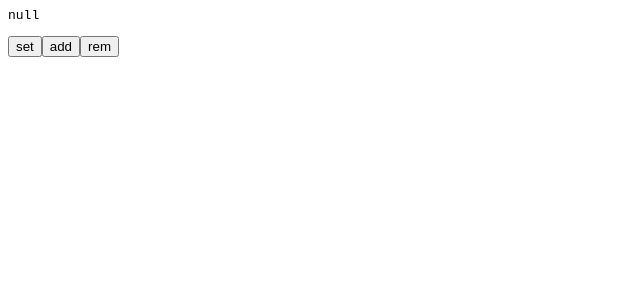
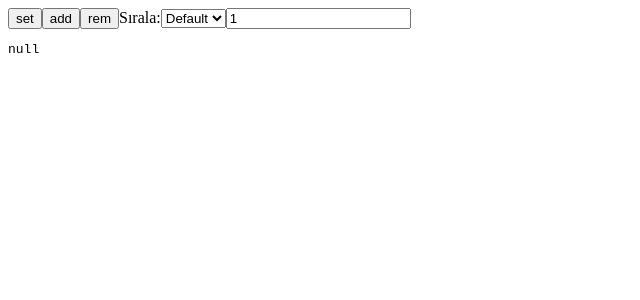
Before and after one commit to Squadrone61/rx-tur, an Angular app: page / in a window 1280 px wide. Shown: the top 300 px of the page, without its empty margins (0-640 px from the left). Built offline with nearby package versions, Linux system fonts and the light colour scheme.

Commit message:
3 files modified

```diff
--- a/src/app/app.component.ts
+++ b/src/app/app.component.ts
@@ -1,34 +1,63 @@
-import { Component, VERSION } from '@angular/core';
-import { Data } from './data.model';
-import { StoreService } from './store.service';
+import { Component } from '@angular/core';
+import { Data, mockData } from './data.model';
+import { StoreOptions, StoreService } from './store.service';
+
+const sortingOptions = new Map<string, Partial<StoreOptions<Data>>>([
+  ['0', { sortKey: 'createdAt', desc: false }],
+  ['1', { sortKey: 'score', desc: false }],
+  ['2', { sortKey: 'score', desc: true }],
+]);
 
 @Component({
   selector: 'my-app',
   template: `
-  <pre>{{ (list$ | async)?.newValue | json }}</pre>
-
   <button (click)="setItem()">set</button>
   <button (click)="add()">add</button>
   <button (click)="remove()">rem</button>
+
+  <label for="cars">Sırala:</label>
+  <select name="cars" id="cars" [ngModel]="0" (ngModelChange)="pickSort($event)">
+    <option [value]="0" selected>Default</option>
+    <option [value]="1">Puan</option>
+    <option [value]="2">Puan1</option>
+  </select>
+
+  <input type="number" [ngModel]="1" min="1" (ngModelChange)="changePage($event)">
+  <pre>{{ (list$ | async) | json }}</pre>
+
   `,
   styles: [],
 })
 export class AppComponent {
   list$ = this.store.getStore('list');
 
-  constructor(private store: StoreService<Data>) {}
+  constructor(private store: StoreService<Data>) {
+    store.setOptions(sortingOptions.get('0'));
+  }
 
   setItem() {
-    const value: Data[] = [{ name: 'bir', score: 1 }];
-    this.store.setStoreItem('list', value);
+    const value: Data[] = mockData;
+    this.store.setStore('list', value);
   }
 
   add() {
-    const value: Data = { name: 'bir', score: Math.random() * 100 };
+    const value: Data = {
+      name: 'bir',
+      score: Math.random() * 100,
+      createdAt: Date.now(),
+    };
     this.store.add('list', value);
   }
 
   remove() {
     this.store.remove('list', 'name', 'bir');
   }
+
+  pickSort(sort: string) {
+    this.store.setOptions(sortingOptions.get(sort));
+  }
+
+  changePage(page) {
+    this.store.setOptions({ page });
+  }
 }
--- a/src/app/data.model.ts
+++ b/src/app/data.model.ts
@@ -1,4 +1,15 @@
 export interface Data {
   name: string;
   score: number;
+  createdAt: number;
 }
+
+export const mockData: Data[] = [
+  { name: 'aaaa', score: 8, createdAt: 1654624453212 },
+  { name: 'bbbb', score: 4, createdAt: 1654624453453 },
+  { name: 'cccc', score: 5, createdAt: 1654624456756 },
+  { name: 'dddd', score: 1, createdAt: 1654624458903 },
+  { name: 'eeee', score: 4, createdAt: 1654624434583 },
+  { name: 'ffff', score: 7, createdAt: 1654624412383 },
+  { name: 'gggg', score: 2, createdAt: 1654624456783 },
+];
--- a/src/app/store.service.ts
+++ b/src/app/store.service.ts
@@ -1,28 +1,66 @@
 import { Injectable } from '@angular/core';
-import { fromEvent, filter, tap, map } from 'rxjs';
+import {
+  fromEvent,
+  filter,
+  map,
+  combineLatest,
+  BehaviorSubject,
+  tap,
+} from 'rxjs';
+
+export type NumberKeyOf<T> = {
+  [K in keyof T]: T[K] extends number ? K : null;
+}[keyof T];
+
+export interface StoreOptions<T> {
+  sortKey?: NumberKeyOf<T>;
+  desc: boolean;
+  page: number;
+  pageSize: number;
+}
+
+export function storeDefaults<T>(): StoreOptions<T> {
+  return { desc: true, pageSize: 5, page: 1 };
+}
+
+export function paginate<T>(array: T[], size:number, current:number) {
+  return array.slice((current - 1) * size, current * size);
+}
 
 @Injectable({
   providedIn: 'root',
 })
-export class StoreService<T> {
-  source$ = fromEvent(window, 'storage');
-
-  constructor() {}
+export class StoreService<T extends { createdAt: number }> {
+  private source$ = fromEvent(window, 'storage');
+  private _opts = new BehaviorSubject<StoreOptions<T>>(storeDefaults<T>());
 
   getStore(key: string) {
-    return this.source$.pipe(
+    const data = this.source$.pipe(
       filter((data: StorageEvent) => data.key === key),
-      map(({ newValue, oldValue }: StorageEvent) => ({
-        newValue: JSON.parse(newValue),
-        oldValue: JSON.parse(oldValue),
-      }))
+      map<StorageEvent, T[]>(({ newValue }: StorageEvent) =>
+        JSON.parse(newValue)
+      )
+    );
+    return combineLatest([data, this._opts]).pipe(
+      tap((_)=>console.log(_)),
+      map(([list, _opts]) =>{
+        list.sort((a, b) => {
+          const x =
+            (b[_opts?.sortKey || 'createdAt'] as unknown as number) -
+            (a[_opts?.sortKey || 'createdAt'] as unknown as number);
+          return _opts?.desc ? x : -x;
+        })
+
+        return paginate(list,_opts.pageSize,_opts.page)
+      }
+      )
     );
   }
 
   add(storeKey: string, value: T) {
     const arr: T[] = JSON.parse(localStorage.getItem(storeKey));
     arr.push(value);
-    this.setStoreItem(storeKey, arr);
+    this.setStore(storeKey, arr);
   }
 
   remove(storeKey: string, key: keyof T, value: T[typeof key]) {
@@ -30,13 +68,12 @@ export class StoreService<T> {
     const i = arr.findIndex((item) => item[key] === value);
     if (i > -1) {
       arr.splice(i, 1);
-      this.setStoreItem(storeKey, arr);
+      this.setStore(storeKey, arr);
     }
   }
 
-  setStoreItem(key: string, value: T[]) {
+  setStore(key: string, value: T[]) {
     const newValue = JSON.stringify(value);
-    const oldValue = localStorage.getItem(key);
     localStorage.setItem('list', newValue);
 
     //same-page event
@@ -44,9 +81,15 @@ export class StoreService<T> {
       new StorageEvent('storage', {
         key,
         newValue,
-        oldValue,
         storageArea: window.localStorage,
       })
     );
   }
+
+  setOptions(opt: Partial<StoreOptions<T>>) {
+    this._opts.next({
+      ...this._opts.value,
+      ...opt,
+    });
+  }
 }
```
